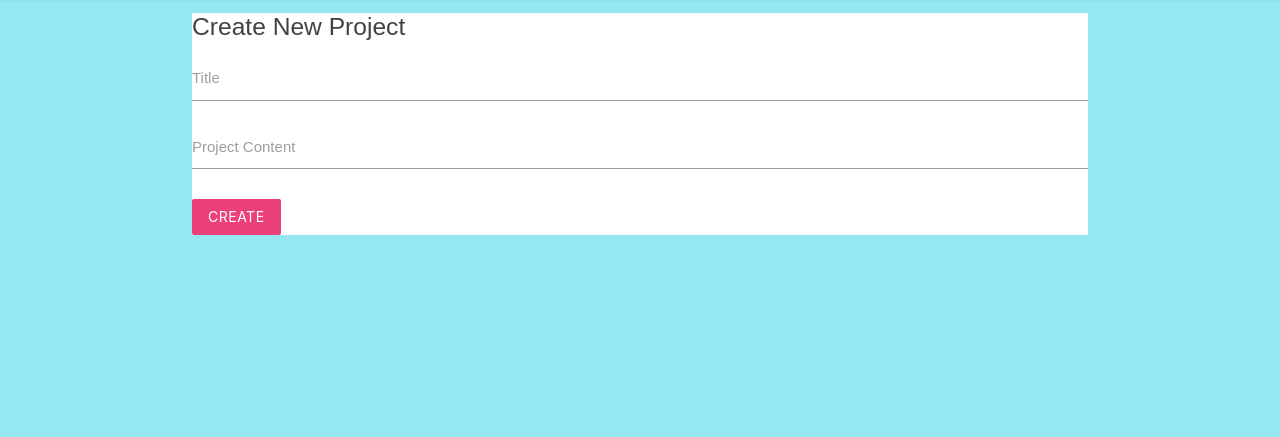
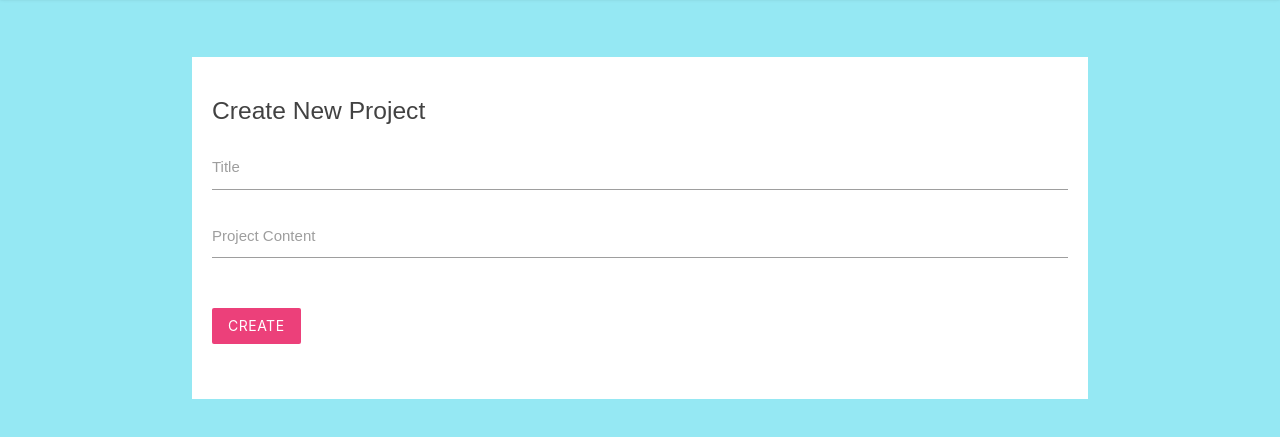
Before and after one commit to pranav589/project-management-app, a React app: page /create in a window 1280 px wide. Shown: the part 67-504 px from the top of the page. Built offline with nearby package versions, Linux system fonts and the light colour scheme.

Commit message:
1 file modified

```diff
--- a/style.css
+++ b/style.css
@@ -1,9 +1,35 @@
+html{
+  min-height:100%
+}
+
 body{
   margin:0;
   padding: 0;
   font-family: sans-serif;
-  background: url(images/bg.jpg) no-repeat;
-  background-size: 100%;
-  background-position: bottom;
-  background-color:#95e8f3
+  background-color:#95e8f3;
+  min-height: 100%
 }
+
+form{
+  padding: 20px;
+  margin-top:60px
+}
+
+form button, form h5{
+  margin:20px 0;
+}
+
+input[type=text]:not(.browser-default):focus:not([readonly]),
+input[type=email]:not(.browser-default):focus:not([readonly]),
+input[type=password]:not(.browser-default):focus:not([readonly]),
+textarea.materialize-textarea:focus:not([readonly]){
+  border-color: #ec407a;
+  box-shadow: none;
+}
+
+input[type=text]:not(.browser-default):focus:not([readonly]) + label,
+textarea.materialize-textarea:focus:not([readonly]) + label,
+input[type=email]:not(.browser-default):focus:not([readonly]) + label,
+input[type=password]:not(.browser-default):focus:not([readonly]) + label{
+  color: #ec407a !important;
+}
```
